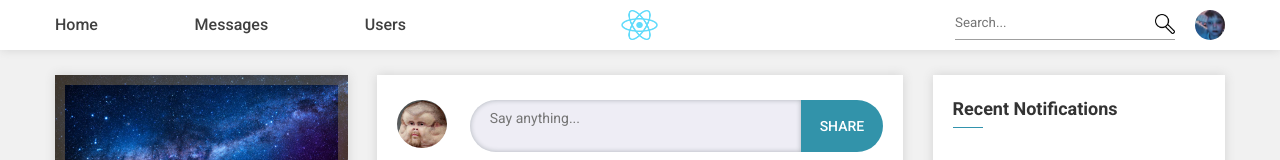
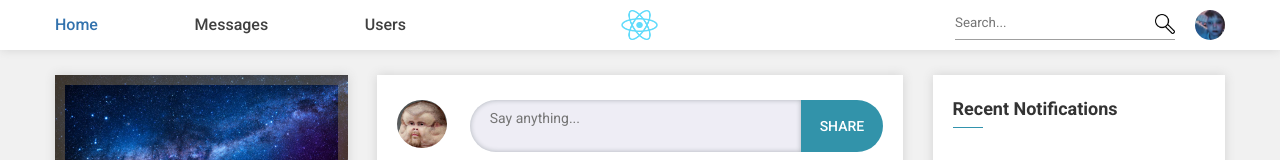
Before and after one commit to darkysadow/social-network-react, a React (Create React App) app: page /home in a window 1280 px wide. Shown: the top 160 px of the page. Built offline with nearby package versions, Linux system fonts and the light colour scheme.

Commit message:
Changed activeClassName to v6 syntax

```diff
--- a/src/components/header/nav/Navbar.jsx
+++ b/src/components/header/nav/Navbar.jsx
@@ -6,13 +6,13 @@ const Navbar = () => {
     return (
         <menu className={s.navbar}>
             <li className={s.button}>
-                <NavLink to='/home' activeClassName={s.selected}>Home</NavLink>
+                <NavLink to='/home' className={({isActive}) => (isActive ? s.selected : 'none')}>Home</NavLink>
             </li>
             <li className={s.button}>
-                <NavLink to='/messages' activeClassName={s.selected}>Messages</NavLink>
+                <NavLink to='/messages' className={({isActive}) => (isActive ? s.selected : 'none')}>Messages</NavLink>
             </li>
             <li className={s.button}>
-                <NavLink to="/users" activeClassName={s.selected}>Users</NavLink>
+                <NavLink to="/users" className={({isActive}) => (isActive ? s.selected : 'none')}>Users</NavLink>
             </li>
         </menu>
     );
```
